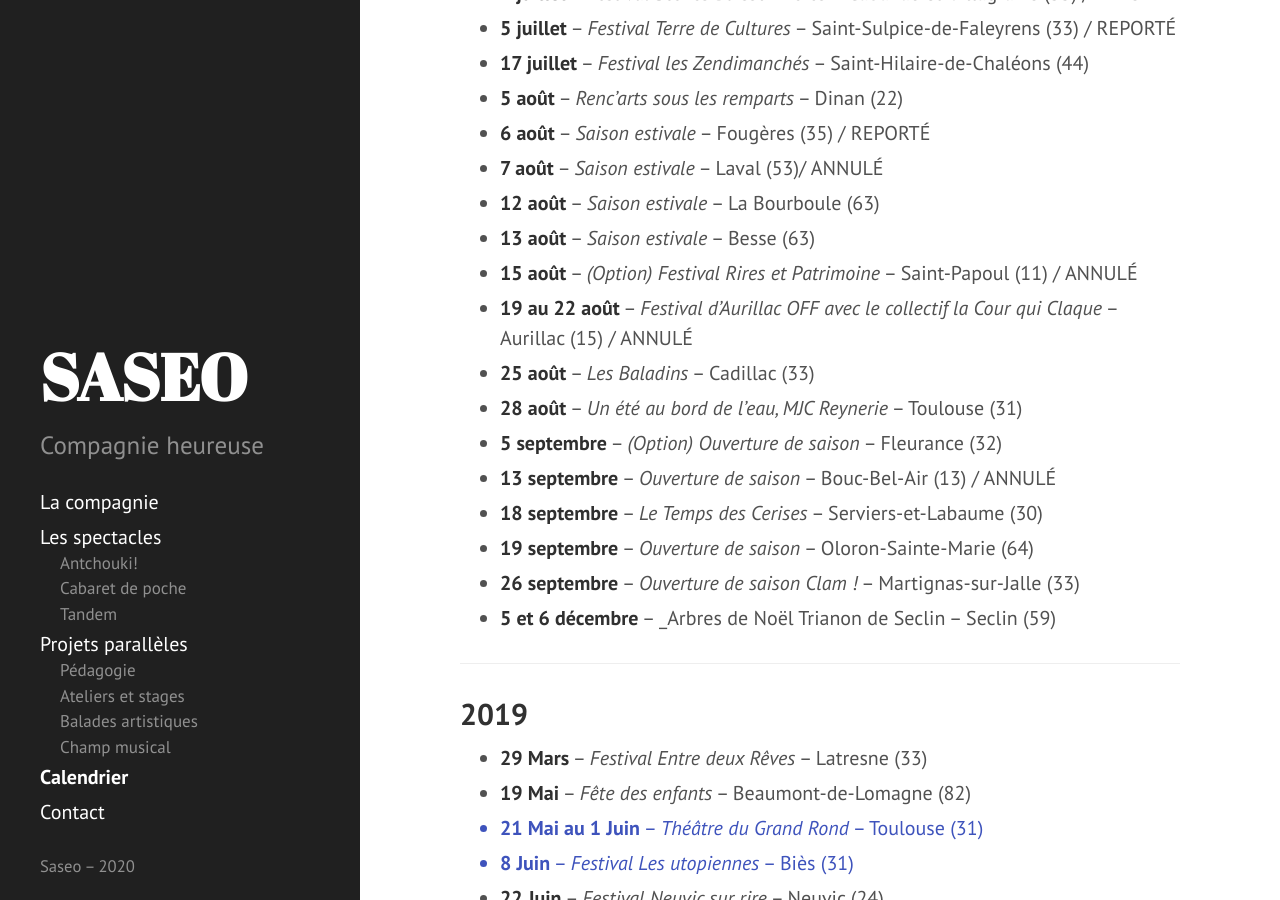
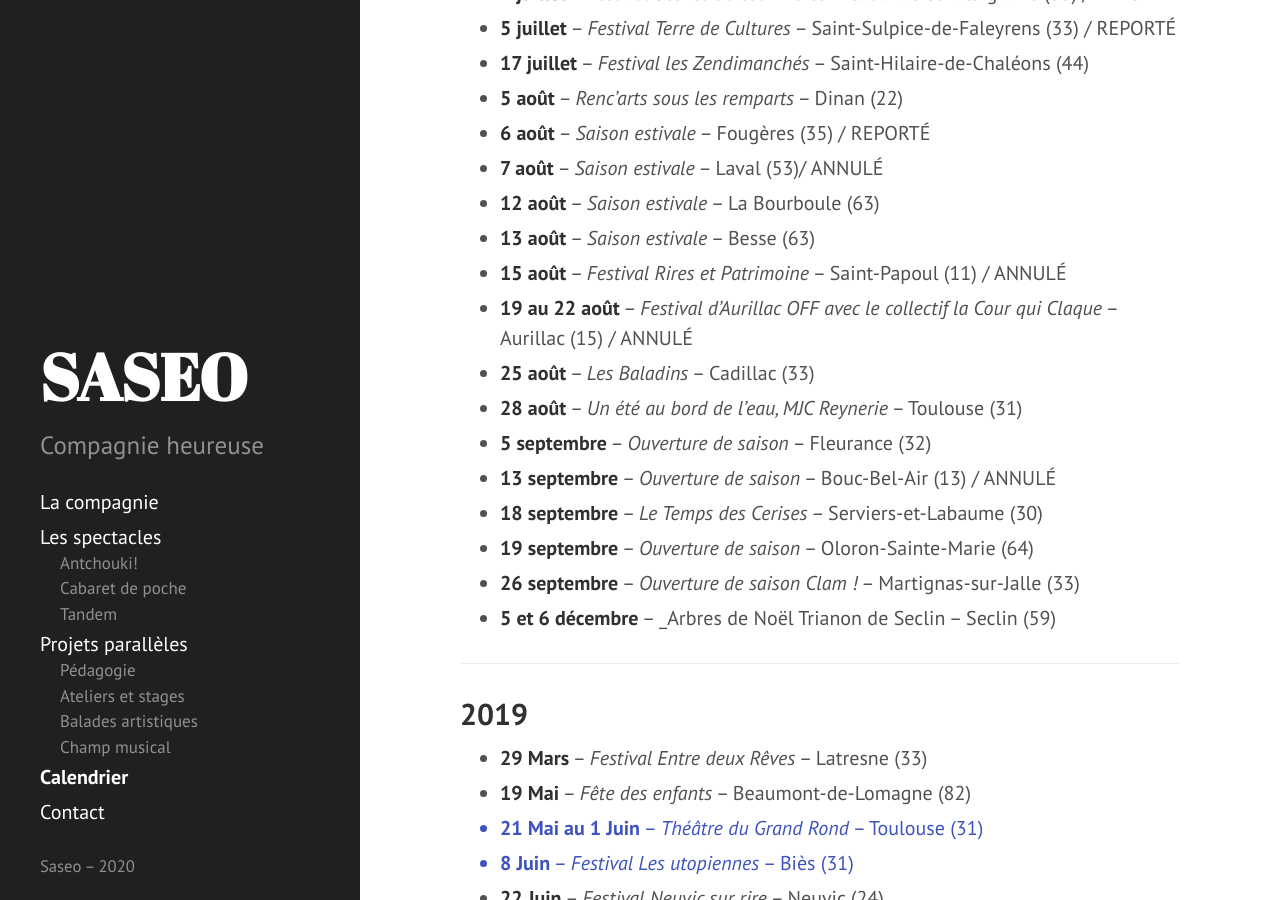
Before and after one commit to rizoom/saseo.org, a Jekyll site: the page built from calendrier.md, in a window 1280 px wide and 900 px high, scrolled down 774 px. Built offline with Jekyll 4.4.1, drawn with Linux system fonts in a browser that asks for light colours.

Commit message:
Update calendrier.md

```diff
--- a/calendrier.md
+++ b/calendrier.md
@@ -31,11 +31,11 @@ sidebar_order: 3
 - **7 août** -- _Saison estivale_ -- Laval (53)/ ANNULÉ
 - **12 août** -- _Saison estivale_ -- La Bourboule (63)
 - **13 août** -- _Saison estivale_ -- Besse (63)
-- **15 août** -- _(Option) Festival Rires et Patrimoine_ -- Saint-Papoul (11) / ANNULÉ
+- **15 août** -- _Festival Rires et Patrimoine_ -- Saint-Papoul (11) / ANNULÉ
 - **19 au 22 août** -- _Festival d'Aurillac OFF avec le collectif la Cour qui Claque_ -- Aurillac (15) / ANNULÉ
 - **25 août** -- _Les Baladins_ -- Cadillac (33)
 - **28 août** -- _Un été au bord de l'eau, MJC Reynerie_ -- Toulouse (31)
-- **5 septembre** -- _(Option) Ouverture de saison_ -- Fleurance (32)
+- **5 septembre** -- _Ouverture de saison_ -- Fleurance (32)
 - **13 septembre** -- _Ouverture de saison_ -- Bouc-Bel-Air (13) / ANNULÉ
 - **18 septembre** -- _Le Temps des Cerises_ -- Serviers-et-Labaume (30)
 - **19 septembre** -- _Ouverture de saison_ -- Oloron-Sainte-Marie (64)
```
